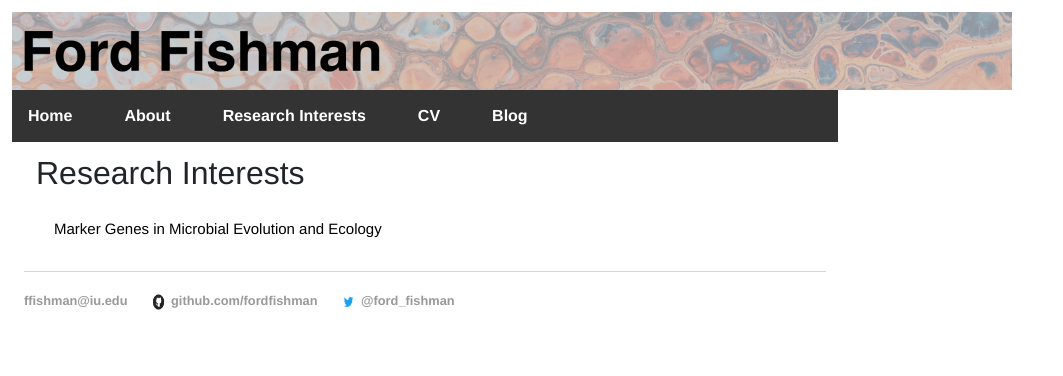
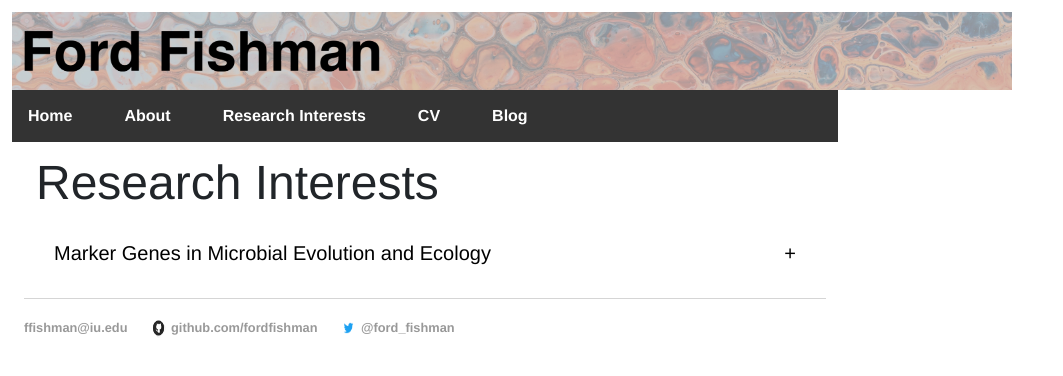
Before and after one commit to fordfishman/fordfishman.github.io, a Jekyll site: the page built from research/index.html, in a window 1280 px wide. Shown: the top 376 px of the page, without its empty margins (0-1063 px from the left). Built offline with Jekyll 4.4.1, drawn with Linux system fonts in a browser that asks for light colours.

Commit message:
Button changes

```diff
--- a/about/index.html
+++ b/about/index.html
@@ -3,7 +3,7 @@ layout: default
 title: About Ford Fishman
 ---
 <div class="blurb">
-    <h2>About Me</h2>
+    <h1>About Me</h1>
     <p>
         Second Year PhD Student<br>
         Indiana University: Evolution, Ecology, and Behavior Program<br>
--- a/blog/index.html
+++ b/blog/index.html
@@ -4,7 +4,7 @@ title: The FishBlog
 ---
 
 <div class="blurb">
-    <h2>{{ page.title }}</h2>
+    <h1>{{ page.title }}</h1>
     <ul class="posts">
 
         {% for post in site.posts %}
--- a/css/main.css
+++ b/css/main.css
@@ -125,7 +125,7 @@ ul.posts li {
   border: none;
   text-align: left;
   outline: none;
-  font-size: 15px;
+  font-size: 15pt;
 }
 
 /* Add a background color to the button if it is clicked on (add the .active class with JS), and when you move the mouse over it (hover) */
@@ -144,8 +144,8 @@ ul.posts li {
 
 .collapsible:after {
   content: '\002B';
-  font-size: 13px;
-  color: white;
+  font-size: 15pt;
+  color: black;
   float: right;
   margin-left: 5px;
 }
--- a/cv/index.html
+++ b/cv/index.html
@@ -3,7 +3,7 @@ layout: default
 title: CV
 ---
 <div class="blurb">
-    <h2>CV</h2>
+    <h1>CV</h1>
     <p>
         <!-- try putting in button? -->
         <a href="/files/FJF_CV_(October20_2020updated).pdf">Download CV</a>
--- a/index.html
+++ b/index.html
@@ -3,7 +3,7 @@ layout: default
 title: Ford Fishman
 ---
 <div class="blurb">
-	<h2>Microbial Ecology and Evolution </h2>
+	<h1>Microbial Ecology and Evolution </h1>
 	<p>
 		Hi, I'm Ford Fishman. Currently, I am a PhD student at Indiana University in the
 		<a href="https://microbes.sitehost.iu.edu/"> Lennon Lab</a>. I'm primarily interested
--- a/research/index.html
+++ b/research/index.html
@@ -3,7 +3,7 @@ layout: default
 title: Research Interests
 ---
 <div class="blurb">
-    <h2>Research Interests</h2>
+    <h1>Research Interests</h1>
 
     <button type="button" class="collapsible">Marker Genes in Microbial Evolution and Ecology</button>
     <div class="content">
```
